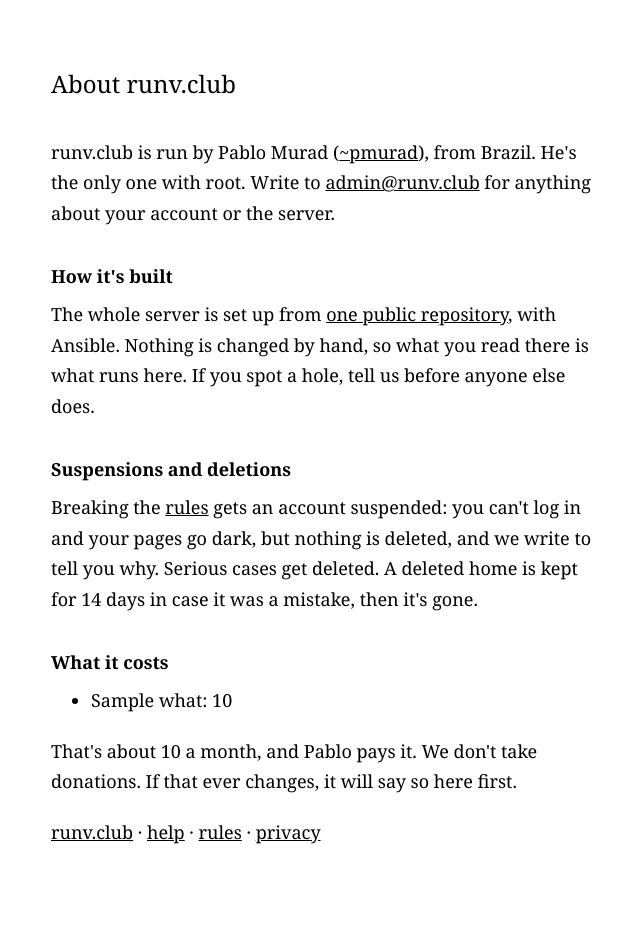
After one commit to runvclub/runv.club, a Flask app: template roles/web/templates/about.html.j2 in a window 1280 px wide. The commit adds this page. Shown: the whole page, without its empty margins (317-957 px from the left). Run offline with Flask 3, Linux system fonts and the light colour scheme; the template is opened without the code that fills it: most values are stand-ins (such as "Sample title", 1, 10 or a date in 2020).

Commit message:
guestbook count on the dashboard, about page that waits for the costs

```diff
--- a/roles/web/files/site/index.html
+++ b/roles/web/files/site/index.html
@@ -56,7 +56,7 @@
   <p class="sign">pmurad</p>
 
   <footer>
-    <p><a href="/help/">help</a> · <a href="/rules">rules</a> · <a href="/privacy">privacy</a> · <a href="mailto:admin@runv.club">admin@runv.club</a></p>
+    <p><a href="/help/">help</a> · <a href="/rules">rules</a> · <a href="/privacy">privacy</a><!--# include virtual="/about-link.html" --> · <a href="mailto:admin@runv.club">admin@runv.club</a></p>
     <div class="badges">
       <a href="https://www.debian.org/"><img src="/img/powered-by-debian.gif" width="88" height="31" alt="Powered by Debian"></a>
       <a href="https://www.python.org/"><img src="/img/python-powered.png" width="78" height="31" alt="Python powered"></a>
--- /dev/null
+++ b/roles/web/templates/about.html.j2
@@ -0,0 +1,43 @@
+<!doctype html>
+<html lang="en">
+<head>
+<meta charset="utf-8">
+<meta name="viewport" content="width=device-width, initial-scale=1">
+<title>about runv.club</title>
+<style>
+  html { background: #fff; color: #000; }
+  body { max-width: 34rem; margin: 0 auto; padding: 4rem 1.25rem; font: 1.125rem/1.7 Georgia, "Times New Roman", serif; }
+  h1 { font-size: 1.5rem; font-weight: normal; margin: 0 0 2rem; }
+  h2 { font-size: 1.125rem; margin: 2rem 0 .5rem; }
+  p, ul { margin: 0 0 1.25rem; }
+  a { color: #000; }
+</style>
+</head>
+<body>
+<main>
+<h1>About runv.club</h1>
+
+<p>runv.club is run by Pablo Murad (<a href="/~pmurad/">~pmurad</a>), from Brazil. He's the only one with root. Write to <a href="mailto:admin@runv.club">admin@runv.club</a> for anything about your account or the server.</p>
+
+<h2>How it's built</h2>
+
+<p>The whole server is set up from <a href="https://github.com/runvclub/runv.club">one public repository</a>, with Ansible. Nothing is changed by hand, so what you read there is what runs here. If you spot a hole, tell us before anyone else does.</p>
+
+<h2>Suspensions and deletions</h2>
+
+<p>Breaking the <a href="/rules">rules</a> gets an account suspended: you can't log in and your pages go dark, but nothing is deleted, and we write to tell you why. Serious cases get deleted. A deleted home is kept for 14 days in case it was a mistake, then it's gone.</p>
+
+<h2>What it costs</h2>
+
+<ul>
+{% for c in about_costs %}
+  <li>{{ c.what | e }}: {{ c.cost | e }}</li>
+{% endfor %}
+</ul>
+
+<p>That's about {{ about_total | e }} a month, and Pablo pays it. We don't take donations. If that ever changes, it will say so here first.</p>
+
+<p><a href="/">runv.club</a> · <a href="/help/">help</a> · <a href="/rules">rules</a> · <a href="/privacy">privacy</a></p>
+</main>
+</body>
+</html>
--- a/roles/web/templates/runv.club.conf.j2
+++ b/roles/web/templates/runv.club.conf.j2
@@ -53,6 +53,10 @@ server {
         try_files /privacy.html =404;
     }
 
+    location = /about {
+        try_files /about.html =404;
+    }
+
     # the help topics, made by runv-help-web
     location = /help {
         return 301 /help/;
```
Also changed, not shown: roles/web/defaults/main.yml (+9 -0 lines), roles/web/tasks/main.yml (+25 -0 lines), 2 other files.
